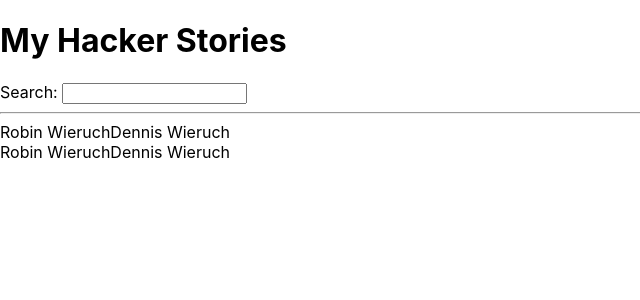
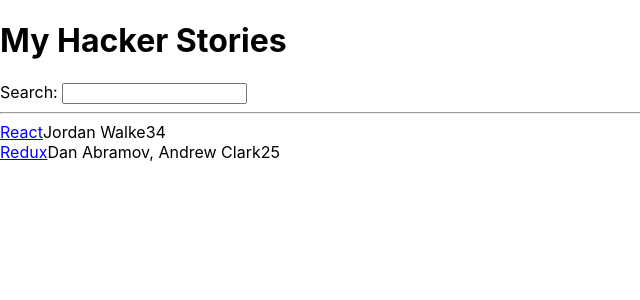
Before and after one commit to imhalawa/become-react-developer, a React (Create React App) app in the folder hacker-stories/: page / in a window 1280 px wide. Shown: the top 300 px of the page, without its empty margins (0-640 px from the left). Built offline with nearby package versions, Linux system fonts and the light colour scheme.

Commit message:
Advanced Component Definition (Arrow Function)

```diff
--- a/hacker-stories/src/App.js
+++ b/hacker-stories/src/App.js
@@ -1,41 +1,46 @@
 import './App.css';
 
-class Developer {
-	constructor(firstName, lastName) {
-		this.firstName = firstName;
-		this.lastName = lastName;
-	}
+const list = [
+	{
+		title: 'React',
+		url: 'https://reactjs.org/',
+		author: 'Jordan Walke',
+		num_comments: 3,
+		points: 4,
+		objectID: 0,
+	},
+	{
+		title: 'Redux',
+		url: 'https://redux.js.org/',
+		author: 'Dan Abramov, Andrew Clark',
+		num_comments: 2,
+		points: 5,
+		objectID: 1,
+	},
+];
 
-	get fullName() {
-		return this.firstName + ' ' + this.lastName;
-	}
-}
-
-
-function App() {
+const App = () => {
 	return (
 		<div>
 			<h1>My Hacker Stories</h1>
-
 			<label htmlFor="search">Search: </label>
 			<input id="search" type="text" />
 			<hr />
-			<List />
 			<List />
 		</div>
 	);
 }
 
-function List() {
-	const robin = new Developer('Robin', 'Wieruch');
-	const dennis = new Developer('Dennis', 'Wieruch');
-
-	return (
-		<div>
-			{robin.fullName}
-			{dennis.fullName}
+const List = () =>
+	list.map(item => (
+		<div key={item.objectID}>
+			<span>
+				<a href={item.url}>{item.title}</a>
+			</span>
+			<span>{item.author}</span>
+			<span>{item.num_comments}</span>
+			<span>{item.points}</span>
 		</div>
-	)
-}
+	));
 
 export default App;
```
